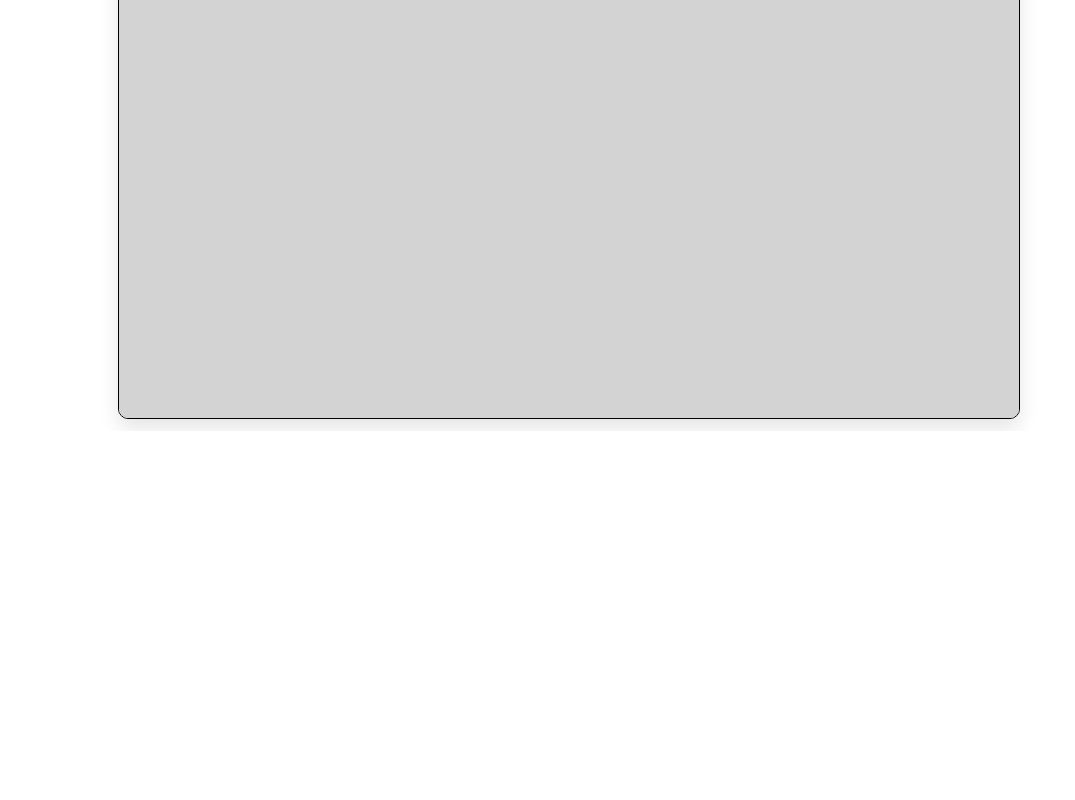
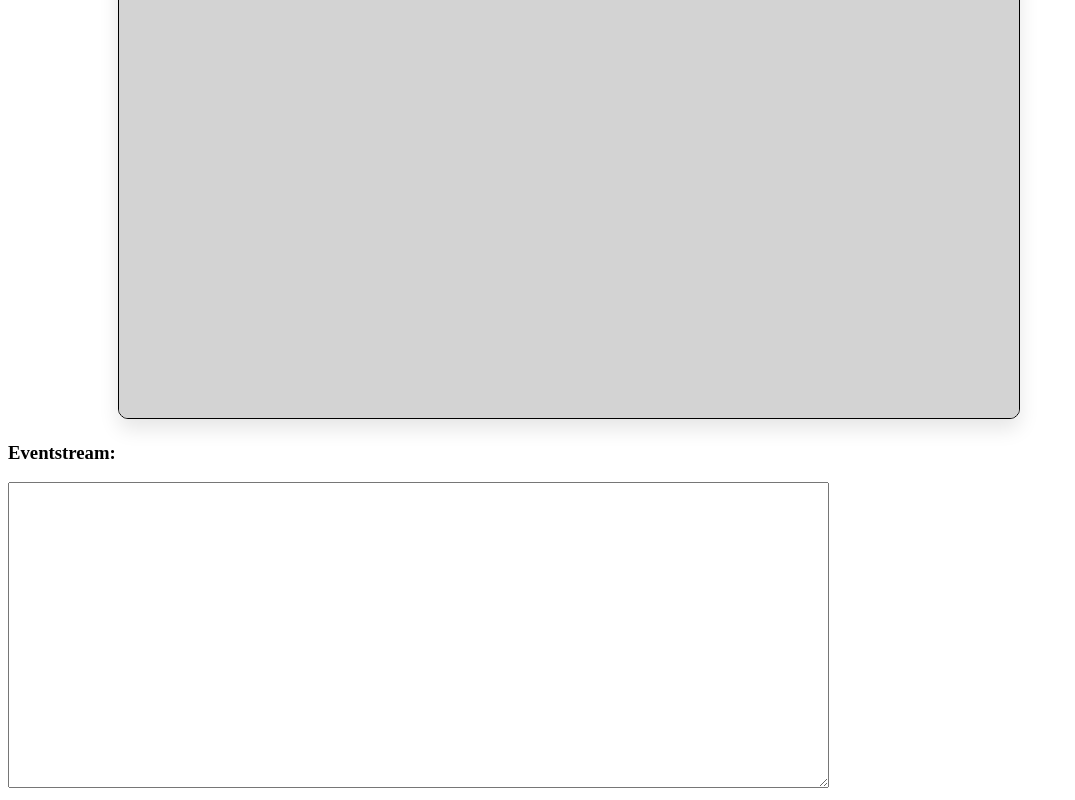
Before and after one commit to itsmartinhi/drawing-tool-3, a website with bundled scripts: page public/index.html in a window 1280 px wide. Shown: the part 451-1251 px from the top of the page, without its empty margins (0-1075 px from the left). Before the commit the page ends 882 px from the top, so only its background shows below. Built offline with nearby package versions, Linux system fonts and the light colour scheme.

Commit message:
update file structure

```diff
--- a/package.json
+++ b/package.json
@@ -12,9 +12,9 @@
     "typescript": "^4.7.4"
   },
   "scripts": {
-    "dev": "npx tsc && nodemon server.js",
+    "dev": "npx tsc && nodemon src/server.js",
     "build": "npx tsc",
-    "start": "node server.js",
+    "start": "node src/server.js",
     "test": "echo \"Error: no test specified\" && exit 1"
   },
   "repository": {
--- a/public/index.html
+++ b/public/index.html
@@ -26,6 +26,11 @@
     <!-- The canvas gets a tabindex to be able to get focus (-1 doesn't put it in the tab rotation)-->
     <canvas id="drawArea" width="900" height="800" tabindex="-1"></canvas>
 
+    <div id="eventstream-container">
+        <h3>Eventstream:</h3>
+        <textarea name="eventstream" id="eventstream" cols="100" rows="20"></textarea>
+    </div>
+
 </body>
 
 </html>
--- a/server.js
+++ b/src/server.js
@@ -14,7 +14,7 @@ app.use(express.static("public"));
 // })
 
 app.get('*', (req, res) => {
-    res.sendFile(path.join(__dirname, 'public/index.html'));
+    res.sendFile(path.join(__dirname, '../public/index.html'));
     // res.send(`Ich bin eine Übersichtsseite`)
 })
 
```
